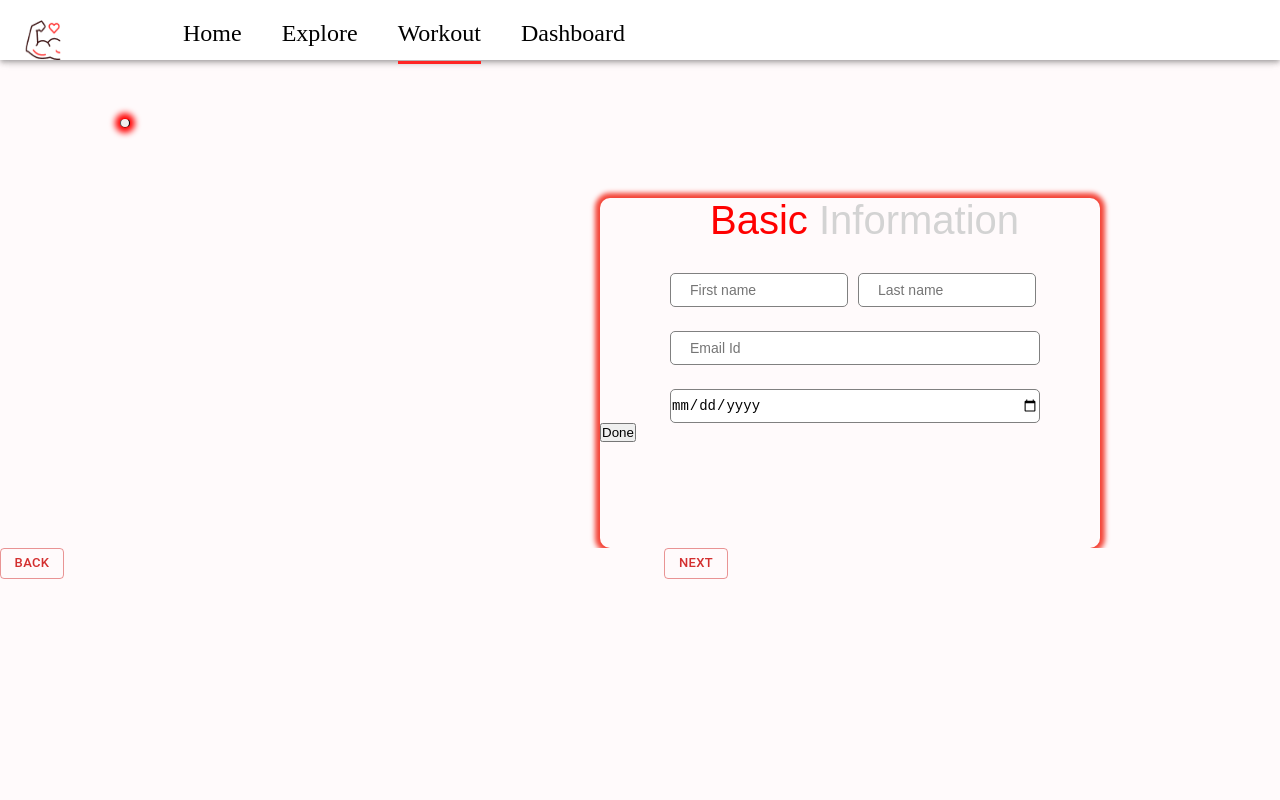
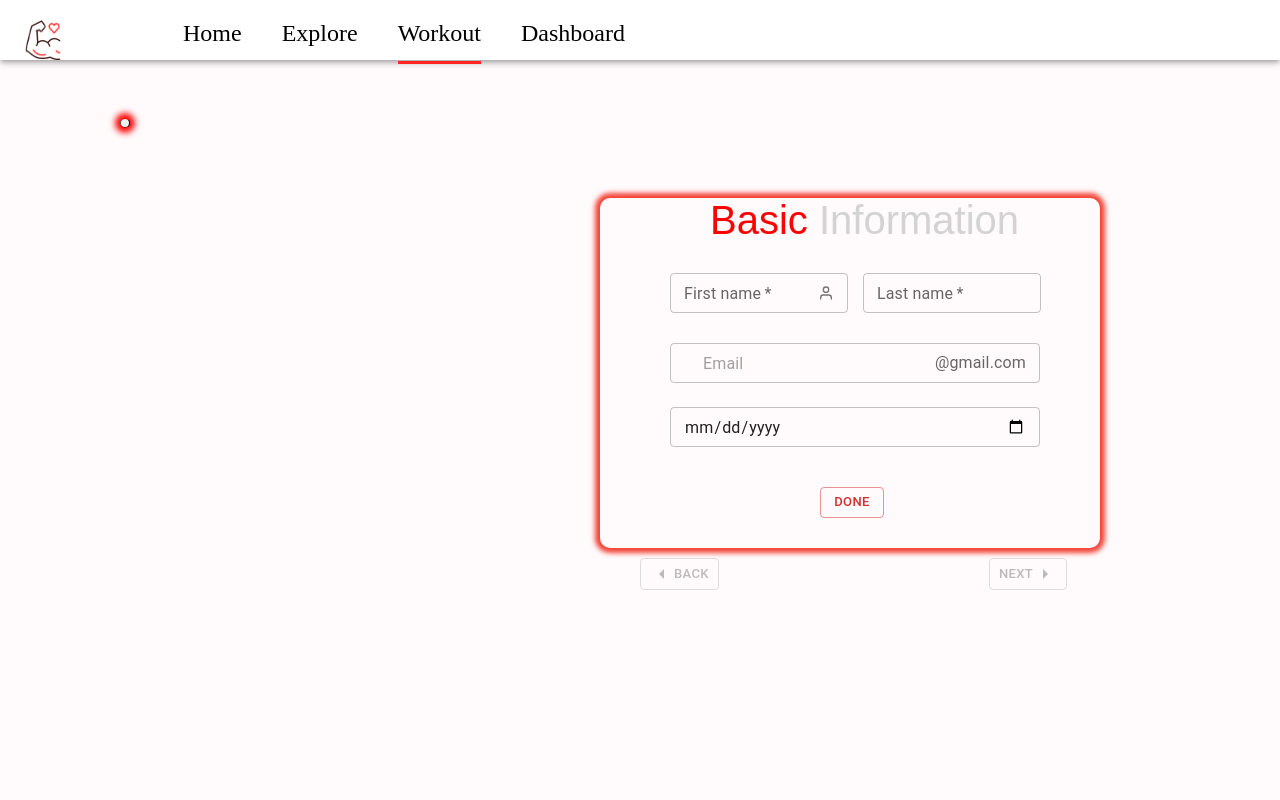
Before and after one commit to Harsh517-tech415/FitFinder.github.io, a React (Create React App) app: page /workout in a window 1280 px wide. Shown: the top 800 px of the page. Built offline with nearby package versions, Linux system fonts and the light colour scheme.

Commit message:
Login Page

```diff
--- a/package.json
+++ b/package.json
@@ -8,6 +8,8 @@
     "@mui/icons-material": "^5.11.0",
     "@mui/lab": "^5.0.0-alpha.113",
     "@mui/material": "^5.11.1",
+    "@mui/x-date-pickers": "^5.0.11",
+    "@react-icons/all-files": "^4.1.0",
     "axios": "^1.2.1",
     "react": "^18.0.0",
     "react-dom": "^18.0.0",
--- a/src/components/BasicInfo.js
+++ b/src/components/BasicInfo.js
@@ -1,9 +1,10 @@
-import { Box,Stack } from '@mui/material'
-import { red } from '@mui/material/colors'
-import { color, style } from '@mui/system'
-import React from 'react'
+import { Box,Stack,Button, TextField, InputAdornment } from '@mui/material'
+import React,{useState,useContext} from 'react'
+import {FiUser} from 'react-icons/fi'
+import {DatabaseUpdate} from './Form'
+const BasicInfo = () => {
+  const {setNext,firstname,setFirstname,lastname,setLastname,emailname,setEmailname,dob,setDob}=useContext(DatabaseUpdate)
 
-const BasicInfo = () => {
   return (
     <Stack direction="row">
  <Box sx={{
@@ -14,7 +15,8 @@ const BasicInfo = () => {
     borderColor:"red",
     boxShadow:"0 0 5px 5px #f44336",
     borderRadius:"10px",
-    marginTop:"70px"
+    marginTop:"70px",
+    marginBottom:"10px"
  }}>
  <form >
  <label
@@ -34,62 +36,91 @@ const BasicInfo = () => {
  }}
   >Information </label>
  <br/>
-    <input
+    <TextField
     type="text"
+    label="First name"
+    size="small"
+    required
+    placeholder='First name'
+    color='error'
     style={{
-    borderRadius:"5px",
-    height:"34px",
     width:"178px",
-    border:"1px solid grey",
-    marginLeft:"70px"
+    marginLeft:"70px",
+    marginTop:"30px"
+}}
+value={firstname}
+onChange={(e)=>{setFirstname(e.target.value)}}
+InputProps={{
+    endAdornment:<InputAdornment positoin="end"><FiUser/></InputAdornment>
+}}
+/>
+<TextField
+    type="text"
+    size="small"
+    color='error'
+    style={{
+    width:"178px",
+    marginLeft:"15px",
+    marginTop:"30px"
+}}
+label="Last name"
+    required
+placeholder="Last name"
+value={lastname}
+onChange={(e)=>{setLastname(e.target.value)}}
+/>
+<TextField
+    type="email"
+    size="small"
+    color='error'
+    style={{
+    width:"370px",
+    marginLeft:"70px",
+    marginTop:"30px"
 }}
     required
-placeholder="First name"
+placeholder="Email"
+InputProps={{
+    endAdornment:<InputAdornment>@gmail.com</InputAdornment>
+}}
+value={emailname}
+onChange={(e)=>{setEmailname(e.target.value)}}
 />
-    <input
-    type="text"
-
-    style={{
-    borderRadius:"5px",
-    height:"34px",
-    width:"178px",
-    border:"1px solid grey",
-    marginRight:"50px",
-    marginLeft:"10px",
-    marginTop:"30px"
-
-}}
-required
-placeholder="Last name"
-/>
-<input
-    type="email"
+<TextField
+ type="date"
+ size="small"
+ color="error"
+ required
+value={dob}
+onChange={(e)=>{setDob(e.target.value)}}
     style=
     {{
-    borderRadius:"5px",
-    height:"34px",
-    width:"178px",
-    border:"1px solid grey",
-    marginLeft:"70px",
-    marginTop:"24px",
-    width:"370px"
-    } }
-    placeholder="Email Id"
-/>
-<input type="date"
-    style=
-    {{
-    borderRadius:"5px",
-    height:"34px",
-    width:"178px",
-    border:"1px solid grey",
     marginLeft:"70px",
     marginTop:"24px",
     width:"370px"
     } }
 />
 <br/>
-<button type="submit" variant='outlined' onClick={(event)=>{event.preventresest()}}>Done</button>
+<Button
+onClick={()=>{
+if(firstname=="" || lastname==""||emailname==""||dob=="")
+{
+    alert("Please provide required information")
+}
+else
+{
+setNext(false)
+}
+}}
+className="done"
+size="small"
+ variant='outlined'
+  color="error"
+sx={{
+ml:"220px",
+mt:"40px"
+}}
+>Done</Button>
 </form>
  </Box>
 
--- a/src/components/Form.js
+++ b/src/components/Form.js
@@ -1,24 +1,54 @@
-import React, { useContext, useState } from "react";
-import { Button,Box } from "@mui/material";
+import React, { createContext, useState } from "react";
+import { Button, Box } from "@mui/material";
 import { Stack } from "@mui/system";
 import BasicInfo from "./BasicInfo";
-import ArrowLeftIcon from '@mui/icons-material/ArrowLeft';
-import ArrowRightIcon from '@mui/icons-material/ArrowRight';
-import HealthInfo from './HealthInfo'
-import {MdChevronLeft,MdChevronRight} from 'react-icons/md'
+import ArrowLeftIcon from "@mui/icons-material/ArrowLeft";
+import ArrowRightIcon from "@mui/icons-material/ArrowRight";
+import HealthInfo from "./HealthInfo";
+export const DatabaseUpdate = createContext();
 const Form = () => {
   const [borderColor, setBorderColor] = useState("red");
-  const [boxShadow, setBoxShadow] = useState("0px 0px 6px 5px red");
+  const [firstname, setFirstname] = useState("");
+  const [lastname, setLastname] = useState("");
+  const [emailname, setEmailname] = useState("");
+  const [dob, setDob] = useState("");
+  const [weight, setWeight] = useState();
+  const [height, setHeight] = useState();
+  const [age, setAge] = useState();
+  const [bmi, setBmi] = useState();
+  const [display, setDisplay] = useState("ok");
+  const [back, setBack] = useState(true);
+  const [next, setNext] = useState(true);
   const sliderRight = () => {
-    let slider=document.getElementById("slider")
-    slider.scrollLeft=slider.scrollLeft+1600;
+    let slider = document.getElementById("slider");
+    slider.scrollLeft = slider.scrollLeft + 1600;
   };
   const sliderLeft = () => {
-    let slider=document.getElementById("slider")
-    slider.scrollLeft=slider.scrollLeft - 1600;
+    let slider = document.getElementById("slider");
+    slider.scrollLeft = slider.scrollLeft - 1600;
   };
   return (
-    <>
+    <DatabaseUpdate.Provider
+      value={{
+        firstname: firstname,
+        setFirstname: setFirstname,
+        lastname: lastname,
+        setLastname: setLastname,
+        emailname: emailname,
+        setEmailname: setEmailname,
+        dob: dob,
+        setDob: setDob,
+        weight: weight,
+        setWeight: setWeight,
+        height: height,
+        setHeight: setHeight,
+        age: age,
+        setAge: setAge,
+        bmi: bmi,
+        setBmi: setBmi,
+        setNext: setNext,
+      }}
+    >
       <Stack direction="column">
         <button
           style={{
@@ -28,28 +58,56 @@ const Form = () => {
             height: "10px",
             borderRadius: "1000px",
             borderWidth: "1px",
-          borderBlockColor:borderColor,
-          boxShadow: boxShadow,
-        }}></button>
-     <div id="slider"
-       style={{display:"flex",
-       overflowX:"scroll",
-       overflow:"hidden",
-       scroll:"smooth"
-
-       }}>
+            borderBlockColor: borderColor,
+            boxShadow: "0px 0px 6px 5px red",
+          }}
+        ></button>
+        <div
+          id="slider"
+          style={{
+            display: "flex",
+            overflowX: "scroll",
+            overflow: "hidden",
+            scrollBehavior: "smooth",
+          }}
+        >
           <BasicInfo />
-        <Box
-        width="500px"
-       height="350px"></Box>
-        <HealthInfo/>
+          <Box sx={{ width: "500px", height: "350px" }}></Box>
+          <HealthInfo />
         </div>
       </Stack>
 
-<Button  onClick={()=>{sliderLeft()}} size="small" variant="outlined" color="error"  sx={{size:"small"}}>Back</Button>
-<Button  onClick={()=>{sliderRight()}} size="small" variant="outlined" color="error" sx={{ml:{sm:"600px"}}}>Next</Button>
-</>
-  )
+      <Button
+        onClick={() => {
+          sliderLeft();
+        }}
+        size="small"
+        variant="outlined"
+        color="error"
+        disabled={back}
+        sx={{ ml: { sm: "190px", lg: "640px" } }}
+      >
+        {<ArrowLeftIcon />}Back
+      </Button>
+      <Button
+        type="button"
+        disabled={next}
+        style={{ display: display }}
+        onClick={() => {
+          sliderRight();
+          setBack(false);
+          setDisplay("none");
+        }}
+        size="small"
+        variant="outlined"
+        color="error"
+        sx={{ ml: { sm: "205px", lg: "270px" } }}
+      >
+        Next
+        <ArrowRightIcon />
+      </Button>
+    </DatabaseUpdate.Provider>
+  );
 };
 
 export default Form;
--- a/src/components/HealthInfo.js
+++ b/src/components/HealthInfo.js
@@ -1,94 +1,124 @@
-import { Box } from '@mui/material'
-import React from 'react'
+import { Box, InputAdornment, TextField,Button } from "@mui/material";
+import React,{useContext} from "react";
+import ScaleIcon from "@mui/icons-material/Scale";
+import {GiBodyHeight} from 'react-icons/gi'
+import BoyIcon from '@mui/icons-material/Boy';
+import { DatabaseUpdate } from "./Form";
+const HealthInfo = () => {
+const {weight,setWeight,height,setHeight,age,setAge,bmi,setBmi}=useContext(DatabaseUpdate)
+  return (
+    <Box
+      sx={{
+        width: "500px",
+        height: "350px",
+        marginLeft: { sm: "150px" },
+        marginBottom: "10px",
+        marginRight: { sm: "160px", lg: "440px" },
+        borderColor: "red",
+        boxShadow: "0 0 5px 5px green",
+        borderRadius: "10px",
+        marginTop: "70px",
+      }}
+    >
+        <label
+          style={{
+            marginLeft: "70px",
+            fontSize: "40px",
+            fontFamily: "Google Sans,Noto Sans Myanmar UI,arial,sans-serif",
+            color: "#4caf50",
+          }}
+        >
+          Health{" "}
+        </label>
+        <label
+          style={{
+            fontSize: "40px",
+            fontFamily: "Google Sans,Noto Sans Myanmar UI,arial,sans-serif",
+            color: "lightgrey",
+          }}
+        >
+          Information{" "}
+        </label>
 
-const HealthInfo = () => {
-  return (
-    <Box sx={{
-        width:"500px",
-    height:"350px",
-    marginLeft:{sm:"150px"},
-    marginRight:{sm:"100px",lg:"500px"},
-    borderColor:"red",
-    boxShadow:"0 0 5px 5px #f44336",
-    borderRadius:"10px",
-    marginTop:"70px"
-     }}>
-     <form >
-     <label
-     style=
-     {{ marginLeft:"110px",
-        fontSize:"40px",
-        fontFamily:"Google Sans,Noto Sans Myanmar UI,arial,sans-serif",
-        color:"red"
+        <TextField
+        type="number"
+        label="Weight"
+        placeholder="Kg"
+         required
+         size="small"
+         color="success"
+         value={weight}
+         onChange={(e)=>{setWeight(e.target.value)}}
+         sx={{
+            ml:"70px",
+            width:"150px",
+            mt:"30px"
             }}
-      >Basic </label>
-      <label
-     style=
-     {{marginRight:"77px",
-        fontSize:"40px",
-        fontFamily:"Google Sans,Noto Sans Myanmar UI,arial,sans-serif",
-        color:"lightgrey"
-     }}
-      >Information </label>
-     <br/>
-        <input
-        type="text"
+         InputProps={{
+            endAdornment:<InputAdornment position="end"><ScaleIcon/></InputAdornment>
+         }} />
+        <TextField
+          type="number"
+          label="Height"
+          size="small"
+          color="success"
+          placeholder="0FT 0.0 IN"
+          value={height}
+          onChange={(e)=>{setHeight(e.target.value)}}
           style={{
-        borderRadius:"5px",
-        height:"34px",
-        width:"178px",
-        border:"1px solid grey",
-        marginLeft:"70px"
+            marginLeft: "30px",
+            marginTop: "30px",
+            width:"150px"
           }}
           required
-    placeholder="First name"
+          InputProps={{
+            endAdornment:<InputAdornment position="end"><GiBodyHeight/></InputAdornment>
+          }}
         />
-        <input
+        <TextField
+          required
+          type="number"
+          value={age}
+          onClick={(e)=>{setAge(e.target.value)}}
+          size="small"
+          label="Age"
+          color="success"
+          style={{
+            width: "150px",
+            marginLeft: "70px",
+            marginTop: "24px",
+          }}
+          InputProps={{
+            endAdornment:<InputAdornment><BoyIcon/></InputAdornment>
+          }}
+        />
+        <TextField
           type="text"
+          label="BMI"
+          value={bmi}
+          onChange={(e)=>{setBmi(e.target.value)}}
+        disabled
+          style={{
+            width: "250px",
+            marginLeft: "70px",
+            marginRight:"150px",
+            marginTop: "24px",
+          }}
+          size="small"
+          InputProps={{
+            endAdornment:<InputAdornment>kg/m</InputAdornment>
+          }}
+        />
+        <br />
+        <Button
+        size="small"
+        color="success"
+        variant="outlined"
+        sx={{ml:"200px",mt:"24px"}}>
+        Submit
+        </Button>
+    </Box>
+  );
+};
 
-        style={{
-        borderRadius:"5px",
-        height:"34px",
-        width:"178px",
-        border:"1px solid grey",
-        marginRight:"50px",
-        marginLeft:"10px",
-        marginTop:"30px"
-
-    }}
-    required
-    placeholder="Last name"
-    />
-    <input
-        type="email"
-        style=
-        {{
-        borderRadius:"5px",
-        height:"34px",
-        width:"178px",
-        border:"1px solid grey",
-        marginLeft:"70px",
-        marginTop:"24px",
-        width:"370px"
-        } }
-        placeholder="Email Id"
-    />
-    <input type="date"
-        style=
-        {{
-        borderRadius:"5px",
-        height:"34px",
-        width:"178px",
-        border:"1px solid grey",
-        marginLeft:"70px",
-        marginTop:"24px",
-        width:"370px"
-        } }
-    />
-    <button type="submit" variant='outlined' onClick={(event)=>{event.preventresest()}}>Done</button>
-    </form>
-     </Box>
-    )
-}
-
-export default HealthInfo
+export default HealthInfo;
```
Also changed, not shown: 1 other file (tests, documents, lock files or other folders). Lines whose indentation alone changed are shown as unchanged.
